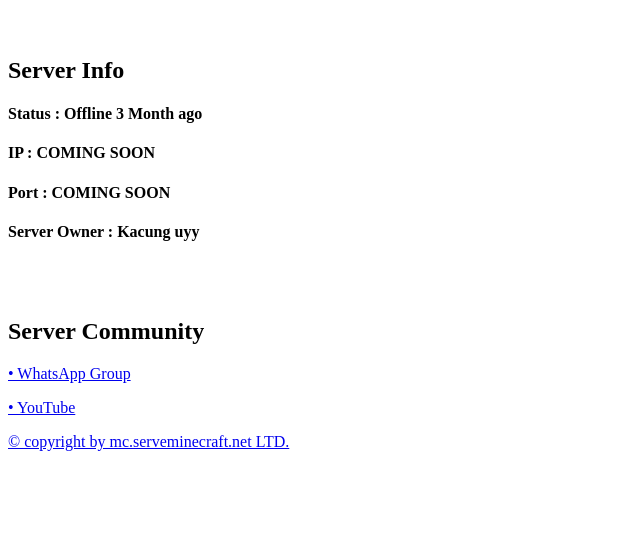
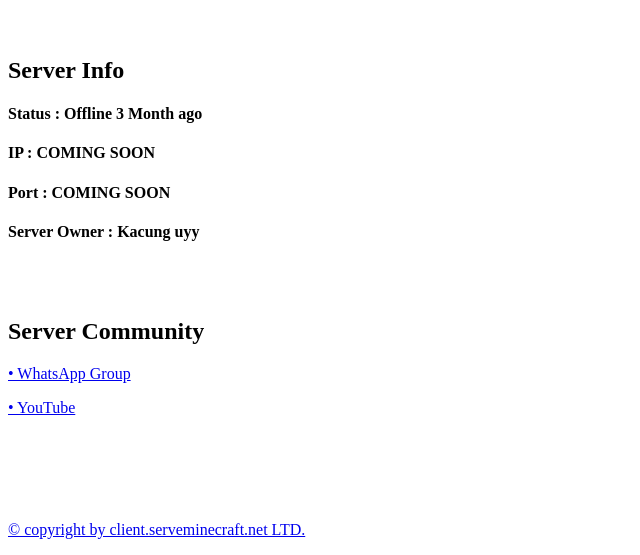
Before and after one commit to WebsiteCloud/Mcseverlist, a plain HTML site: page list/catsmp/index.html in a window 1280 px wide. Shown: the part 405-960 px from the top of the page, without its empty margins (0-640 px from the left). Before the commit the page ends 872 px from the top, so only its background shows below. Drawn offline with Linux system fonts and the light colour scheme.

Commit message:
Update index.html

```diff
--- a/list/catsmp/index.html
+++ b/list/catsmp/index.html
@@ -27,9 +27,13 @@
 				• YouTube			</p>
 
 			</a>
-<a href="mc.serveminecraft.net" target="_blank'"><p>
+</br>
+</br>
+</br>
+</br>
+<a href="client.serveminecraft.net" target="_blank'"><p>
 
-				© copyright by mc.serveminecraft.net LTD.
+				© copyright by client.serveminecraft.net LTD.
 
 			</p>
 
```
